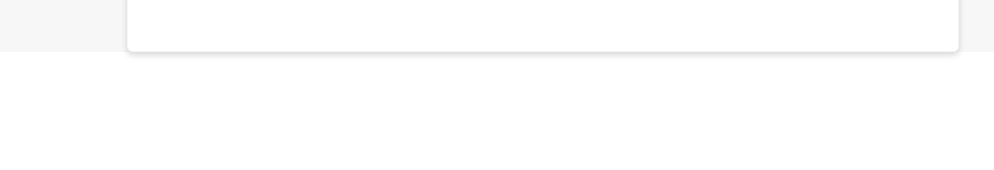
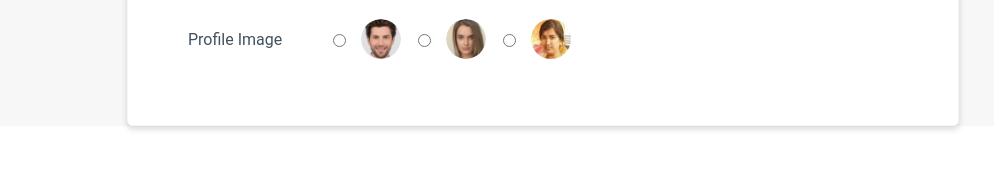
Before and after one commit to sharmilaperiyasamy/EmployeePayrollApp_AddEmployee, a plain HTML site: page Pages/Payroll_form.html in a window 1280 px wide. Shown: the part 228-398 px from the top of the page, without its empty margins (97-1091 px from the left). Drawn offline with Linux system fonts and the light colour scheme; a web font is replaced by a local one.

```diff
--- a/CSS/Payroll_CSS.css
+++ b/CSS/Payroll_CSS.css
@@ -89,3 +89,18 @@
     border-radius: 4px;
     resize: vertical;
 }
+/* UC3 */
+.profile-radio-content {
+    display: flex;
+    flex-direction: row;
+}
+.profile-radio-content> label {
+    display: flex;
+    flex-direction: row;
+    align-items: center;
+}
+.profile {
+    width: 40px;
+    border-radius: 50%;
+    margin-left: 12px;
+}
--- a/Pages/Payroll_form.html
+++ b/Pages/Payroll_form.html
@@ -26,7 +26,25 @@
     <div class="row-content">
         <label class="label text" for="name">Name</label>
         <input class="input" type="text" id="name " name="name" placeholder=""your name" required>
-    </div></form>
+    </div>
+    <div class="row-content">
+        <label class="label text" for="profile">Profile Image</label>
+        <div class="profile-radio-content">
+            <label>
+                <input type="radio" id="profile2" name="profile" value="../assets/images/photo2.png" required>
+                <img class="profile" id="image2" src="../assets/images/photo2.png">
+            </label>
+            <label>
+                <input type="radio" id="profile1" name="profile" value="../assets/images/photo1.png" required>
+                <img class="profile" id="image1" src="../assets/images/photo1.png">
+            </label>
+            <label>
+                <input type="radio" id="profile3" name="profile" value="../assets/images/photo3.jpg" required>
+                <img class="profile" id="image3" src="../assets/images/photo3.jpg">
+            </label>
+        </div>
+    </div>
+</form>
 </div>
 </body>
 </html>
```
Also changed, not shown: assets/images/photo1.png (added), assets/images/photo2.png (added), assets/images/photo3.jpg (added).
